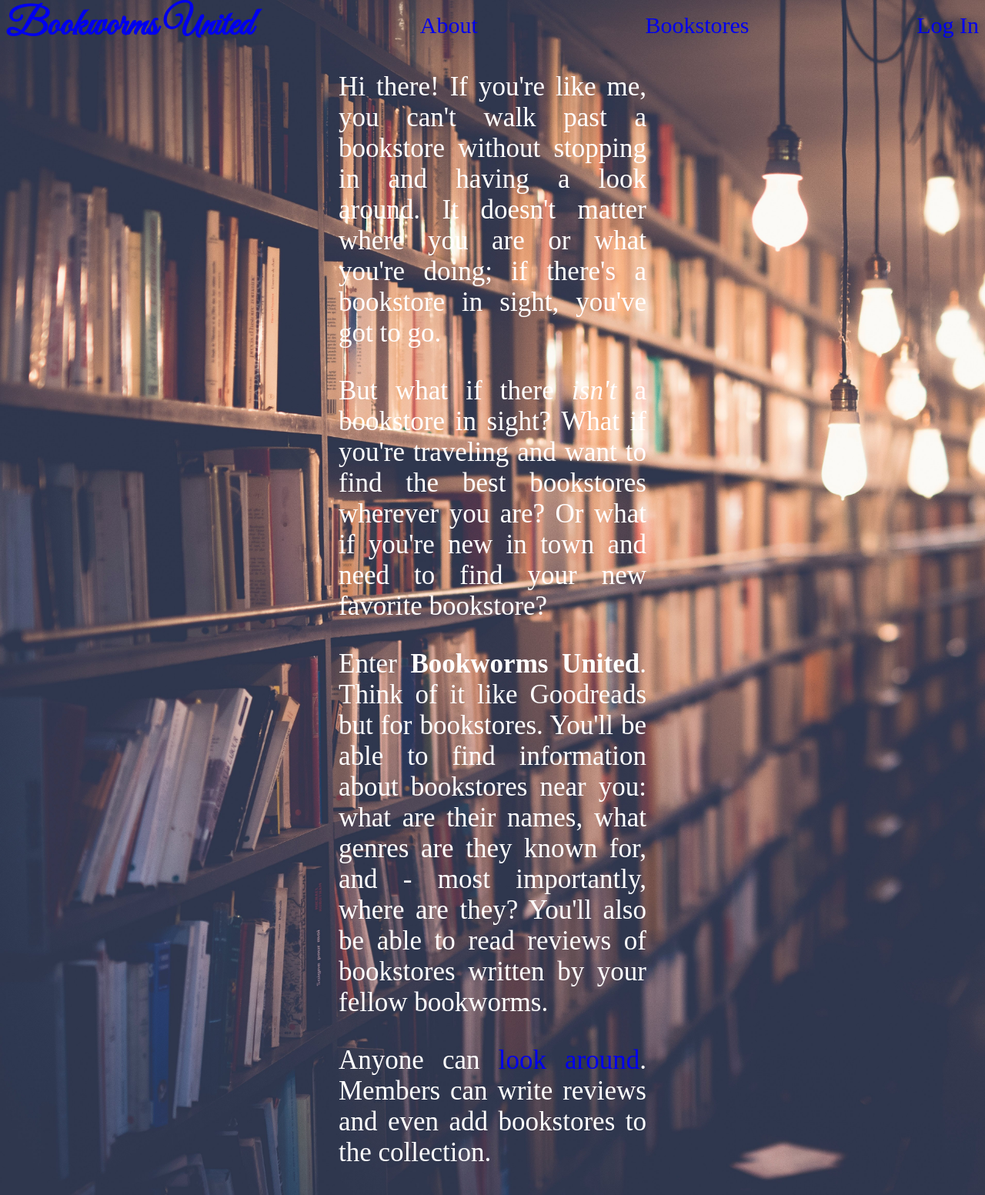
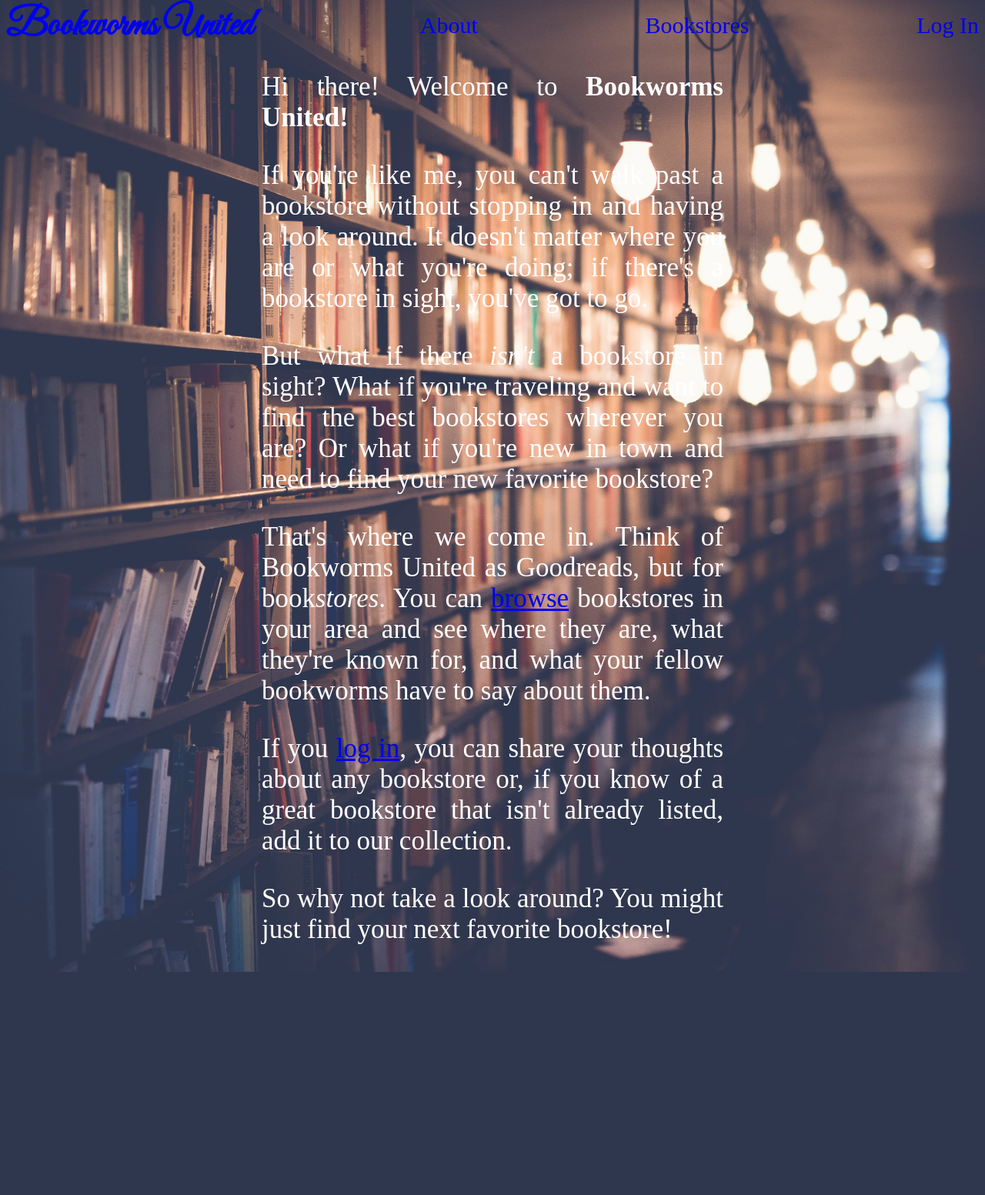
Before and after one commit to johnrobertmahlan/Bookworms-United, a Node server app: page /about in a window 1280 px wide. Shown: the whole page at 77% size. After the commit the page ends 1263 px from the top, so only its background shows below. Run offline with Node 20, Linux system fonts and the light colour scheme; some libraries are stand-ins or nearby versions.

Commit message:
update content and styling for index and about pages

```diff
--- a/public/css/style.css
+++ b/public/css/style.css
@@ -7,8 +7,8 @@ nav {
     font-size: 30px;
 }
 
-.material-icons.md-36 {
-    font-size: 36px;
+nav>a {
+    text-decoration: none;
 }
 
 body {
@@ -23,7 +23,7 @@ body {
 
 #greeting {
     margin: 0 auto;
-    width: 400px;
+    width: 600px;
     text-align: justify;
     font-size: 35px;
     color: white;
@@ -31,14 +31,10 @@ body {
 
 #about {
     margin: 0 auto;
-    width: 400px;
+    width: 600px;
     text-align: justify;
     font-size: 35px;
     color: white;
-}
-
-a {
-    text-decoration: none;
 }
 
 a:visited {
--- a/views/about.ejs
+++ b/views/about.ejs
@@ -2,16 +2,22 @@
 
 <div id="about">
     <p>
-        Hi there! If you're like me, you can't walk past a bookstore without stopping in and having a look around. It doesn't matter where you are or what you're doing; if there's a bookstore in sight, you've got to go.
+        Hi there! Welcome to <strong>Bookworms United!</strong>
+    </p>
+    <p>
+        If you're like me, you can't walk past a bookstore without stopping in and having a look around. It doesn't matter where you are or what you're doing; if there's a bookstore in sight, you've got to go.
     </p>
     <p>
         But what if there <em>isn't</em> a bookstore in sight? What if you're traveling and want to find the best bookstores wherever you are? Or what if you're new in town and need to find your new favorite bookstore?
     </p>
     <p>
-        Enter <strong>Bookworms United</strong>. Think of it like Goodreads but for bookstores. You'll be able to find information about bookstores near you: what are their names, what genres are they known for, and - most importantly, where are they? You'll also be able to read reviews of bookstores written by your fellow bookworms.
+        That's where we come in. Think of Bookworms United as Goodreads, but for book<em>stores</em>. You can <a href="/bookstores">browse</a> bookstores in your area and see where they are, what they're known for, and what your fellow bookworms have to say about them.
     </p>
     <p>
-        Anyone can <a href="/bookstores">look around</a>. Members can write reviews and even add bookstores to the collection.
+        If you <a href="/auth/google">log in</a>, you can share your thoughts about any bookstore or, if you know of a great bookstore that isn't already listed, add it to our collection.
+    </p>
+    <p>
+        So why not take a look around? You might just find your next favorite bookstore!
     </p>
 </div>
 
--- a/views/index.ejs
+++ b/views/index.ejs
@@ -1,8 +1,5 @@
 <%- include('./partials/header') %>
 
-<div id="greeting">
-   <p>Welcome to <strong>Bookstores United</strong>! Learn more about us <a href="/about">here</a>.</p>
-   <p><a href="/bookstores">Browse</a> bookstores near you or <a href="/auth/google">log in</a>.</p>
-</div>
+
 
 <%- include('./partials/footer') %>
```
Also changed, not shown: public/images/book-book-pages-bookcase-browse-415071.jpg (added).
